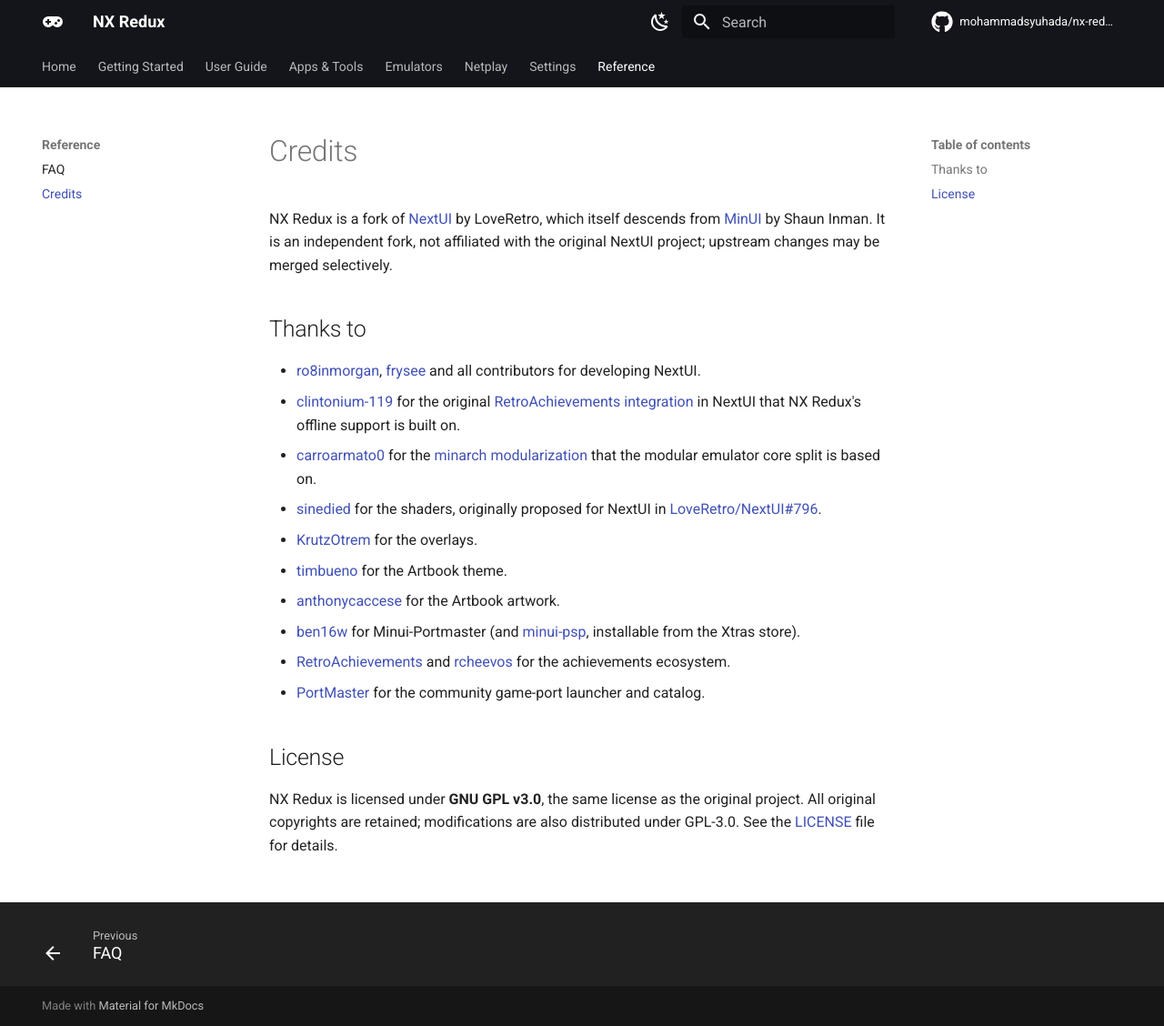
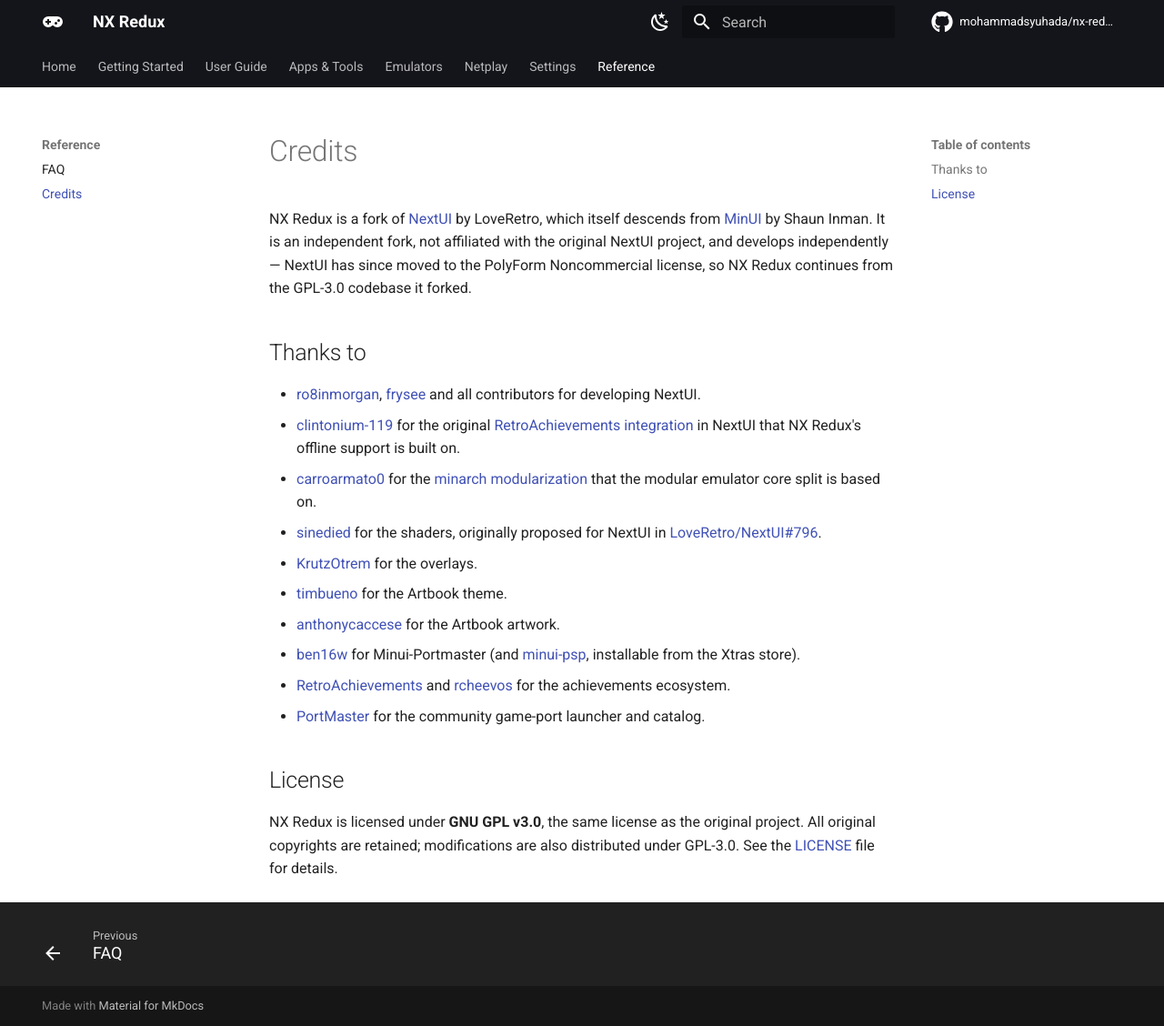
Before and after one commit to mohammadsyuhada/nx-redux-docs, an MkDocs documentation site: the page built from docs/reference/credits.md, in a window 1280 px wide and 1128 px high. Shown: the whole window at 91% size. Built offline with MkDocs 1.6.1 and Material for MkDocs 9.7.7, drawn with Linux system fonts in a browser that asks for light colours; comment, search, counter and statistics services are not loaded.

Commit message:
Update upstream note: NextUI relicensed, fork develops independently

```diff
--- a/docs/reference/credits.md
+++ b/docs/reference/credits.md
@@ -3,8 +3,10 @@
 NX Redux is a fork of [NextUI](https://github.com/LoveRetro/NextUI) by
 LoveRetro, which itself descends from
 [MinUI](https://github.com/shauninman/MinUI) by Shaun Inman. It is an
-independent fork, not affiliated with the original NextUI project; upstream
-changes may be merged selectively.
+independent fork, not affiliated with the original NextUI project, and
+develops independently — NextUI has since moved to the PolyForm
+Noncommercial license, so NX Redux continues from the GPL-3.0 codebase it
+forked.
 
 ## Thanks to
 
```
